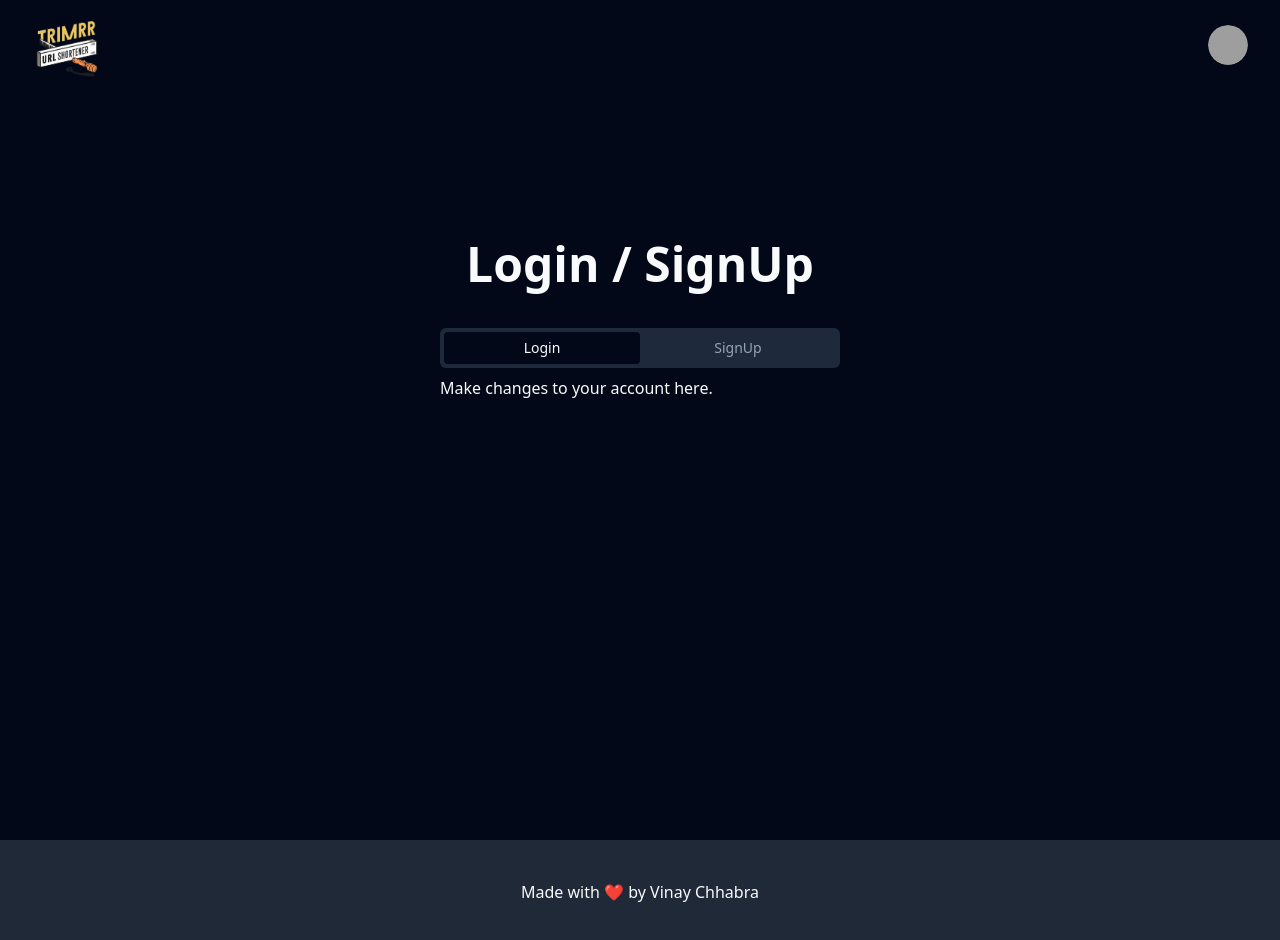
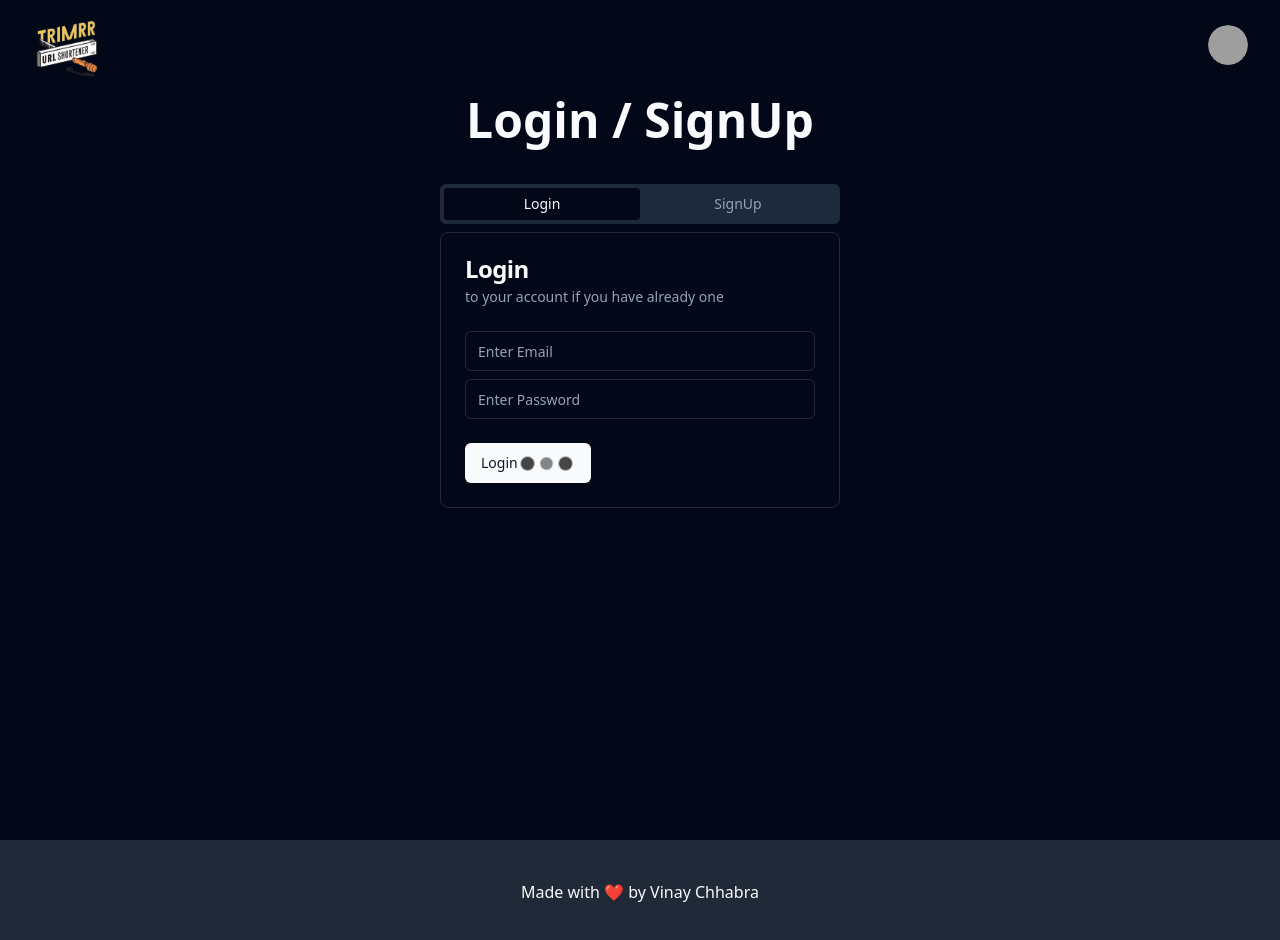
Before and after one commit to code-walker-23/url-shortener, a React (Vite) app: page /auth in a window 1280 px wide. Shown: the top 940 px of the page. Built offline with nearby package versions, Linux system fonts and the light colour scheme; grey boxes are pictures that could not be loaded.

Commit message:
login-api-completed

```diff
--- a/package.json
+++ b/package.json
@@ -22,8 +22,10 @@
     "react": "^18.3.1",
     "react-dom": "^18.3.1",
     "react-router-dom": "^6.26.2",
+    "react-spinners": "^0.14.1",
     "tailwind-merge": "^2.5.2",
-    "tailwindcss-animate": "^1.0.7"
+    "tailwindcss-animate": "^1.0.7",
+    "yup": "^1.4.0"
   },
   "devDependencies": {
     "@eslint/js": "^9.9.0",
--- /dev/null
+++ b/src/components/Login.jsx
@@ -0,0 +1,39 @@
+import {
+  Card,
+  CardContent,
+  CardDescription,
+  CardFooter,
+  CardHeader,
+  CardTitle,
+} from "@/components/ui/card";
+import { Input } from "./ui/input";
+import { Button } from "./ui/button";
+import { BeatLoader } from "react-spinners";
+const Login = () => {
+  return (
+    <Card>
+      <CardHeader>
+        <CardTitle>Login</CardTitle>
+        <CardDescription>
+          to your account if you have already one
+        </CardDescription>
+      </CardHeader>
+      <CardContent className="space-y-2">
+        <div className="space-y-1">
+          <Input type="email" placeholder="Enter Email" />
+        </div>
+        <div className="space-y-1">
+          <Input type="password" placeholder="Enter Password" />
+        </div>
+      </CardContent>
+      <CardFooter>
+        <Button>
+          Login
+          {true? <BeatLoader/> : "Login"}
+        </Button>
+      </CardFooter>
+    </Card>
+  );
+};
+
+export default Login;
--- /dev/null
+++ b/src/components/SignUp.jsx
@@ -0,0 +1,7 @@
+const SignUp = () => {
+  return (
+    <div>SignUp</div>
+  )
+}
+
+export default SignUp
--- /dev/null
+++ b/src/components/ui/card.jsx
@@ -0,0 +1,50 @@
+import * as React from "react"
+
+import { cn } from "@/lib/utils"
+
+const Card = React.forwardRef(({ className, ...props }, ref) => (
+  <div
+    ref={ref}
+    className={cn("rounded-lg border bg-card text-card-foreground shadow-sm", className)}
+    {...props} />
+))
+Card.displayName = "Card"
+
+const CardHeader = React.forwardRef(({ className, ...props }, ref) => (
+  <div
+    ref={ref}
+    className={cn("flex flex-col space-y-1.5 p-6", className)}
+    {...props} />
+))
+CardHeader.displayName = "CardHeader"
+
+const CardTitle = React.forwardRef(({ className, ...props }, ref) => (
+  <h3
+    ref={ref}
+    className={cn("text-2xl font-semibold leading-none tracking-tight", className)}
+    {...props} />
+))
+CardTitle.displayName = "CardTitle"
+
+const CardDescription = React.forwardRef(({ className, ...props }, ref) => (
+  <p
+    ref={ref}
+    className={cn("text-sm text-muted-foreground", className)}
+    {...props} />
+))
+CardDescription.displayName = "CardDescription"
+
+const CardContent = React.forwardRef(({ className, ...props }, ref) => (
+  <div ref={ref} className={cn("p-6 pt-0", className)} {...props} />
+))
+CardContent.displayName = "CardContent"
+
+const CardFooter = React.forwardRef(({ className, ...props }, ref) => (
+  <div
+    ref={ref}
+    className={cn("flex items-center p-6 pt-0", className)}
+    {...props} />
+))
+CardFooter.displayName = "CardFooter"
+
+export { Card, CardHeader, CardFooter, CardTitle, CardDescription, CardContent }
--- /dev/null
+++ b/src/db/apiAuth.js
@@ -0,0 +1,10 @@
+import supabase from "./supabase";
+
+export async function login({ email, password }) {
+  const { data, error } = await supabase.auth.signInWithPassword({
+    email,
+    password,
+  });
+
+  if (error) throw new Error(error.message);
+}
--- a/src/db/supabase.js
+++ b/src/db/supabase.js
@@ -1,6 +1,6 @@
 import { createClient } from "@supabase/supabase-js";
 
-const supabaseUrl = import.meta.env.VITE_SUPABASE_URL;
+export const supabaseUrl = import.meta.env.VITE_SUPABASE_URL;
 const supabaseKey = import.meta.env.VITE_SUPABASE_ANON_KEY;
 const supabase = createClient(supabaseUrl, supabaseKey);
 
--- a/src/pages/auth.jsx
+++ b/src/pages/auth.jsx
@@ -1,24 +1,27 @@
 import { Tabs, TabsContent, TabsList, TabsTrigger } from "@/components/ui/tabs";
 import { useSearchParams } from "react-router-dom";
-
+import Login from "@/components/Login";
+import SignUp from "@/components/SignUp";
 const Auth = () => {
   const [searchParam] = useSearchParams();
   return (
-    <div className="mt-36 flex flex-col items-center gap-10">
+    <div className="mt-31 flex flex-col items-center gap-10">
       <h1 className="text-5xl font-extrabold">
         {searchParam.get("createNew")
           ? "Hold up! Let's login first"
           : "Login / SignUp"}
       </h1>
       <Tabs defaultValue="login" className="w-[400px]">
-        <TabsList className = "grid w-full grid-cols-2">
+        <TabsList className="grid w-full grid-cols-2">
           <TabsTrigger value="login">Login</TabsTrigger>
           <TabsTrigger value="signup">SignUp</TabsTrigger>
         </TabsList>
         <TabsContent value="login">
-          Make changes to your account here.
+          <Login />
         </TabsContent>
-        <TabsContent value="signup">Change your password here.</TabsContent>
+        <TabsContent value="signup">
+          <SignUp />
+        </TabsContent>
       </Tabs>
     </div>
   );
```
Also changed, not shown: 1 other file (tests, documents, lock files or other folders).
